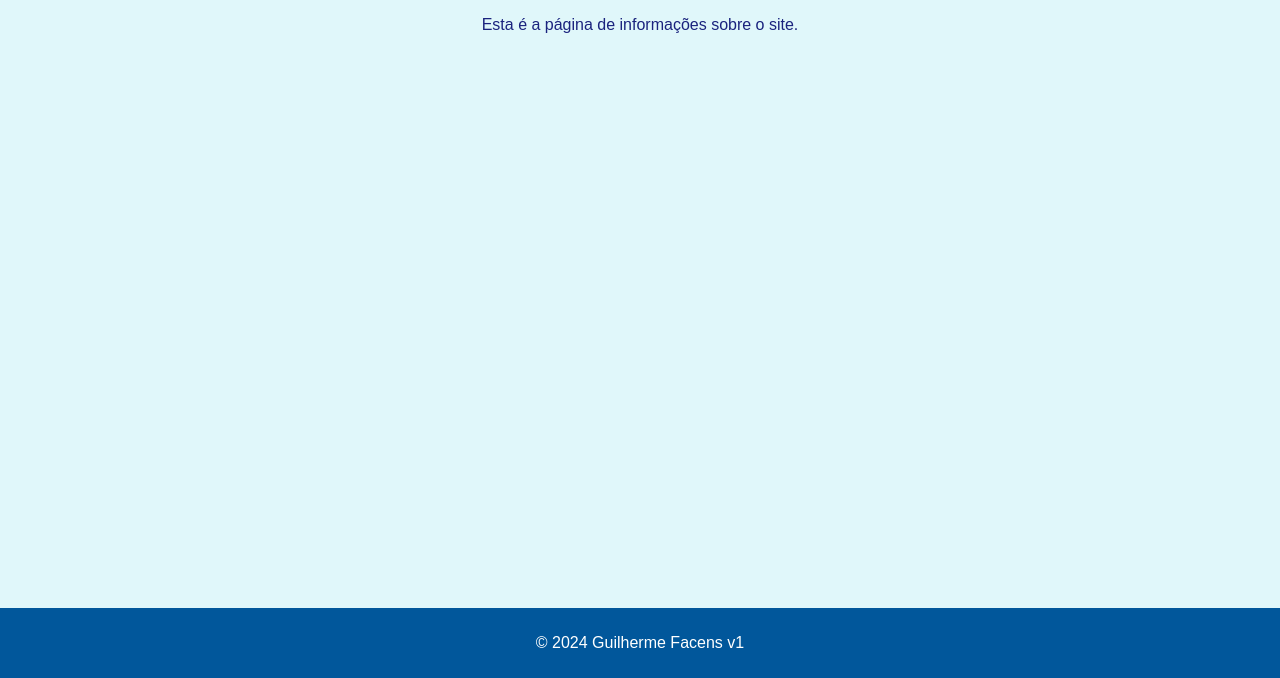
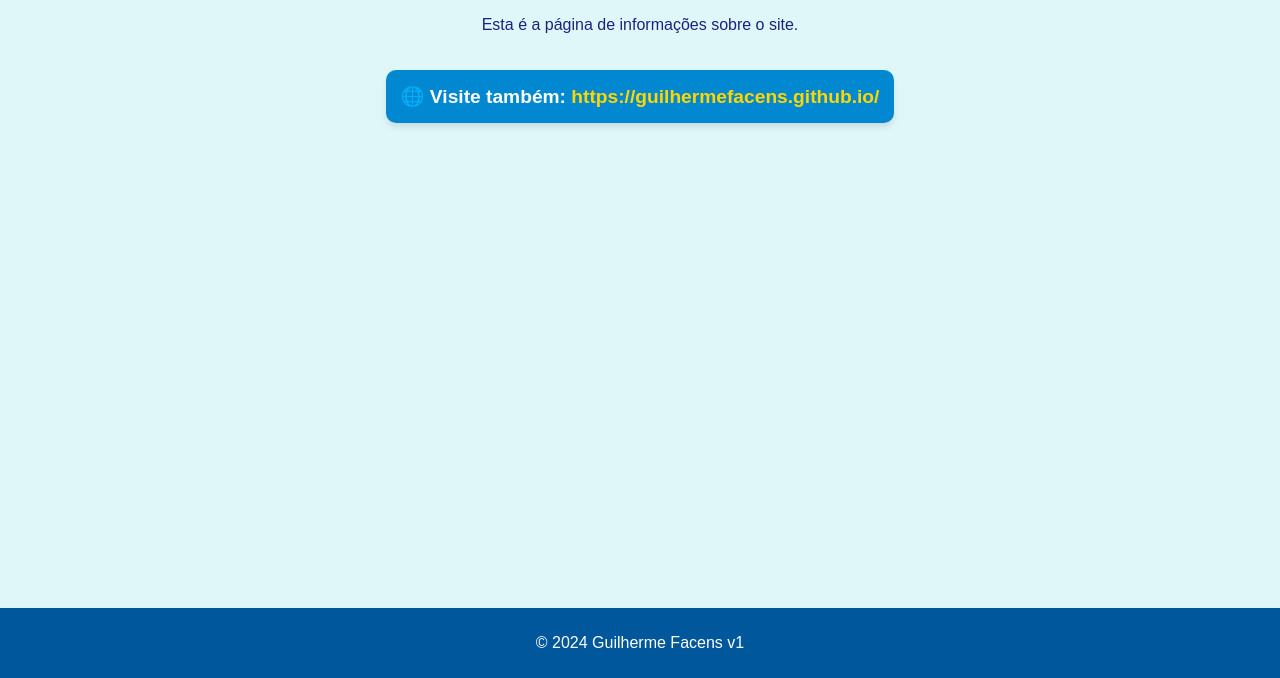
Before and after one commit to GuilhermeFacens/GuilhermeFacens.github.io, a plain HTML site: page about.html in a window 1280 px wide. Shown: the part 122-800 px from the top of the page. Drawn offline with Linux system fonts and the light colour scheme.

Commit message:
Update about.html

```diff
--- a/about.html
+++ b/about.html
@@ -19,6 +19,10 @@
     <main>
         <h1>Sobre</h1>
         <p>Esta é a página de informações sobre o site.</p>
+        <!-- Campo de destaque -->
+        <div class="highlight">
+            🌐 Visite também: <a href="https://guilhermefacens.github.io/" target="_blank">https://guilhermefacens.github.io/</a>
+        </div>
     </main>
     <footer>
         <p>&copy; 2024 Guilherme Facens v1</p>
```
